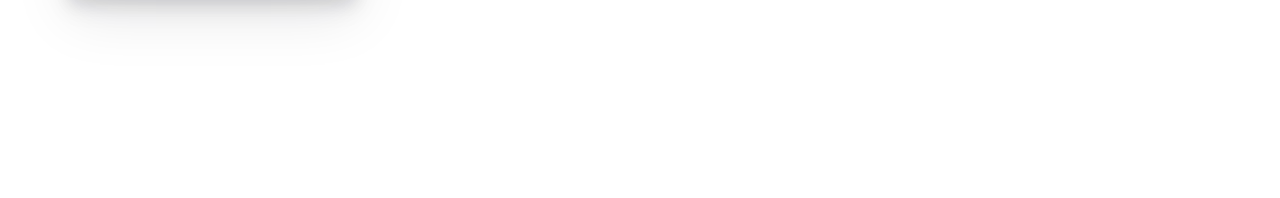
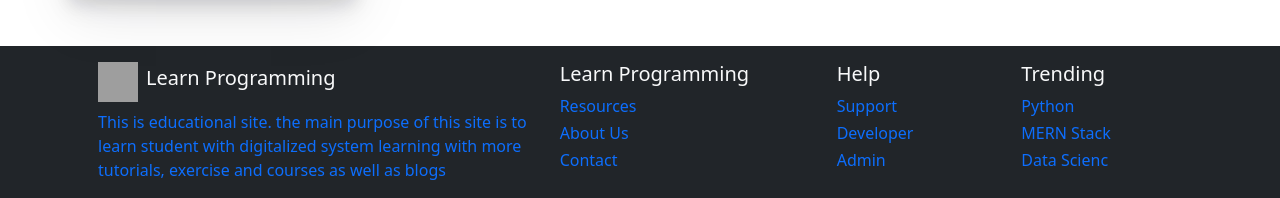
Before and after one commit to mkmasudrana806/learn-programming-client-side, a React (Create React App) app: page /login in a window 1280 px wide. Shown: the part 610-808 px from the top of the page. Built offline with nearby package versions, Linux system fonts and the light colour scheme; no server answers.

Commit message:
footer added

```diff
--- a/src/Header/Header.js
+++ b/src/Header/Header.js
@@ -64,7 +64,6 @@
             >
               FAQ
             </NavLink>
-            <NavLink>{user?.displayName}</NavLink>
           </Nav>
           <Nav>
             <div className="d-flex">
--- a/src/LoginRegister/Login.js
+++ b/src/LoginRegister/Login.js
@@ -9,7 +9,7 @@
 
 const Login = () => {
   const [error, setError] = useState("");
-  const { signInUser, googleSignIn, githubSignIn, resetPassword } =
+  const { signInUser, googleSignIn, githubSignIn } =
     useContext(AuthContext);
   const googleProvider = new GoogleAuthProvider();
   const githubProvider = new GithubAuthProvider();
@@ -45,7 +45,7 @@
   const handleGoogleSignIn = () => {
     googleSignIn(googleProvider)
       .then((result) => {
-        const user = result.user;
+        // const user = result.user;
       })
       .catch((error) => console.error(error));
   };
@@ -54,7 +54,7 @@
   const handleGithubSignIn = () => {
     githubSignIn(githubProvider)
       .then((result) => {
-        const user = result.user;
+        // const user = result.user;
         // console.log(user);
       })
       .catch((error) => console.error(error));
--- a/src/LoginRegister/Register.js
+++ b/src/LoginRegister/Register.js
@@ -22,7 +22,7 @@
 
     createUser(email, password)
       .then((result) => {
-        const user = result.user;
+        // const user = result.user;
         form.reset();
         setError("");
         // console.log(user);
--- /dev/null
+++ b/src/Pages/Footer.css
@@ -0,0 +1,7 @@
+
+.footer div a{
+text-decoration: none;
+}
+.footer p{
+    margin-bottom: 3px;
+}
--- /dev/null
+++ b/src/Pages/FooterCom.js
@@ -0,0 +1,74 @@
+import React from "react";
+import { Col, Row } from "react-bootstrap";
+import { Link } from "react-router-dom";
+import "./Footer.css";
+
+const FooterCom = () => {
+  return (
+    <Row className="mt-5 footer p-3">
+      <Col lg="5">
+        <div>
+          <div className="d-flex align-items-center mb-2">
+            <img
+              style={{ width: "40px", height: "40px" }}
+              src={`http://localhost:3000/static/media/logo.91c570e0373d4aa43ac5.png`}
+              alt=""
+            />
+            <h5 className="ms-2 text-light">Learn Programming</h5>
+          </div>
+          <p className="text-primary">
+            This is educational site. the main purpose of this site is to learn
+            student with digitalized system learning with more tutorials,
+            exercise and courses as well as blogs
+          </p>
+        </div>
+      </Col>
+      <Col lg="3">
+        <h5 className="text-light">Learn Programming</h5>
+        <div>
+          <p>
+            <Link to="/resources">Resources</Link>
+          </p>
+          <p>
+            <Link to="/aboutus">About Us</Link>
+          </p>
+          <p>
+            <Link to="/contact">Contact</Link>
+          </p>
+        </div>
+      </Col>
+      <Col lg="2">
+        <h5 className="text-light">Help</h5>
+        <div>
+          <p>
+            {" "}
+            <Link to="/support">Support</Link>
+          </p>
+          <p>
+            {" "}
+            <Link to="/developer">Developer</Link>
+          </p>
+          <p>
+            <Link to="/admin">Admin</Link>
+          </p>
+        </div>
+      </Col>
+      <Col lg="2">
+        <h5 className="text-light">Trending</h5>
+        <div>
+          <p>
+            <Link to="/python">Python</Link>
+          </p>
+          <p>
+            <Link to="/mern">MERN Stack</Link>
+          </p>
+          <p>
+            <Link to="/contact">Data Scienc</Link>
+          </p>
+        </div>
+      </Col>
+    </Row>
+  );
+};
+
+export default FooterCom;
--- a/src/Pages/Profile.js
+++ b/src/Pages/Profile.js
@@ -1,4 +1,4 @@
-import React, { useContext, useRef, useState } from "react";
+import React, { useContext, useState } from "react";
 import { Button, Form } from "react-bootstrap";
 import { Link } from "react-router-dom";
 import { AuthContext } from "../ContextProvider/ContextProvider";
--- a/src/layout/Main.js
+++ b/src/layout/Main.js
@@ -3,6 +3,7 @@
 import { Outlet } from "react-router-dom";
 import Header from "../Header/Header";
 import LeftSideNav from "../LeftSideNav/LeftSideNav";
+import FooterCom from "../Pages/FooterCom";
 import "./Main.css";
 
 const Main = () => {
@@ -21,6 +22,11 @@
           </Col>
         </Row>
       </Container>
+      <div className="bg-dark">
+        <Container>
+          <FooterCom></FooterCom>
+        </Container>
+      </div>
     </div>
   );
 };
```
